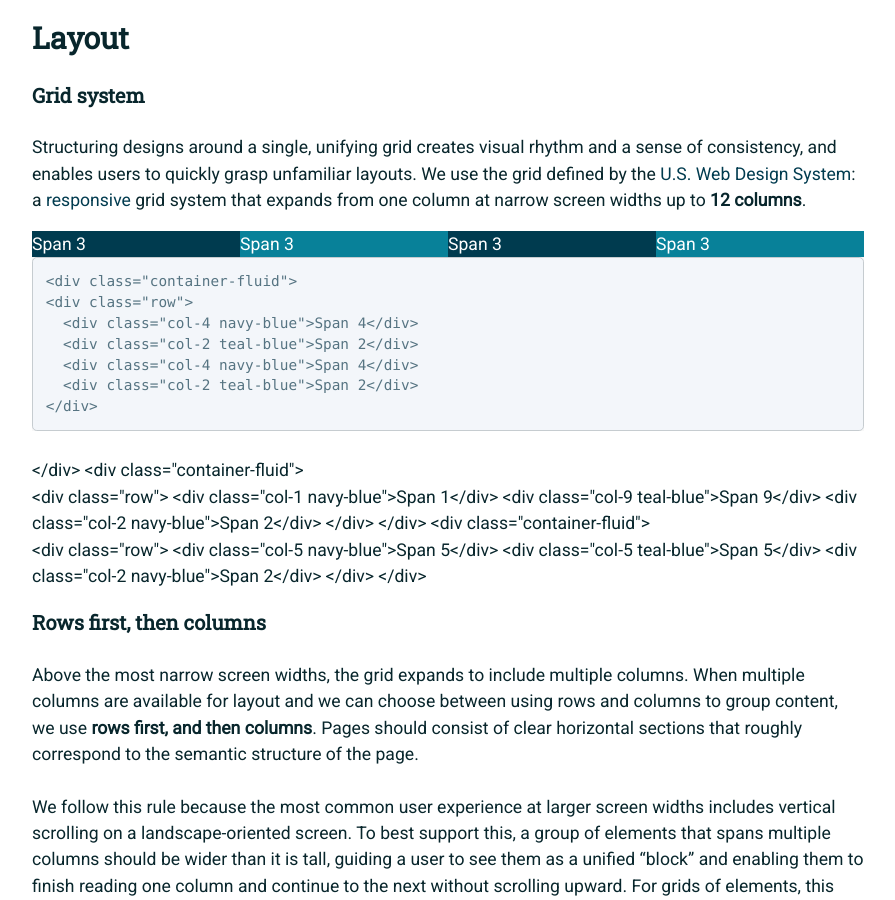
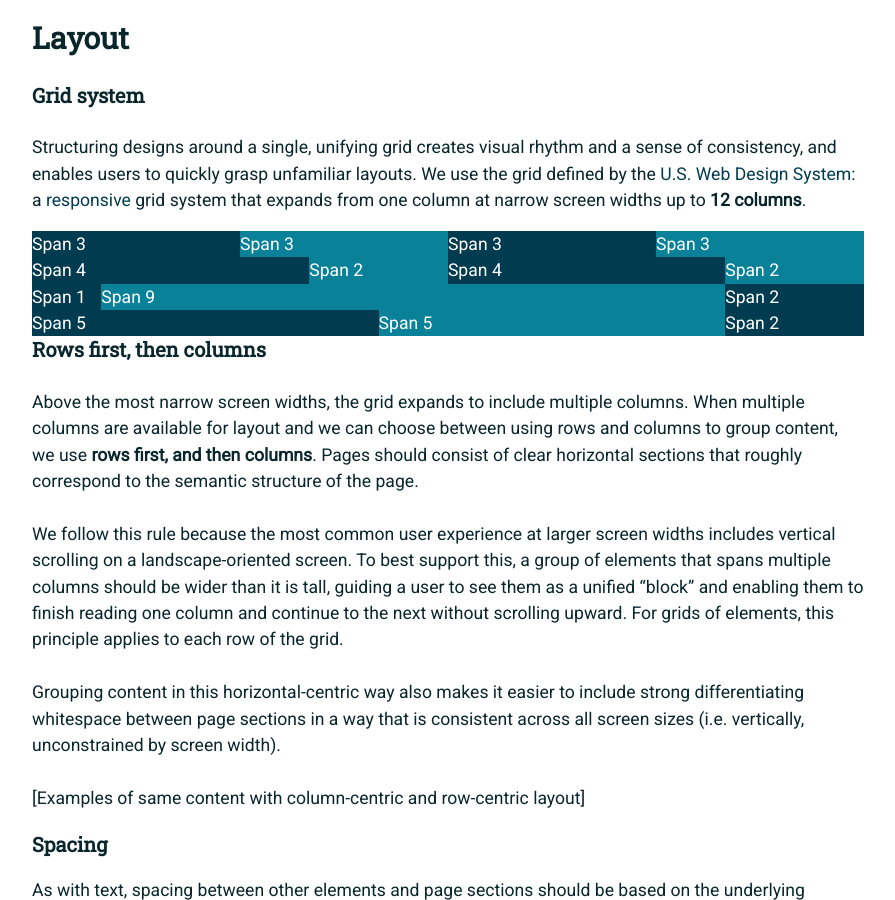
Before and after one commit to usnavy/Navy-Design-Guide, a Jekyll site: the page built from layout.md, in a window 1280 px wide and 900 px high, scrolled down 1274 px. Shown: the whole window, without its empty margins (192-1087 px from the left). Built offline with Jekyll 4.4.1, drawn with Linux system fonts in a browser that asks for light colours; our own code applies the rules of GitHub Pages for plain Markdown files.

Commit message:
Update layout.md

```diff
--- a/layout.md
+++ b/layout.md
@@ -37,23 +37,17 @@ widths up to **12 columns**.
       <div class="col-3 navy-blue">Span 3</div>
       <div class="col-3 teal-blue">Span 3</div>
     </div>
-  </div>
-    <div class="container-fluid">
     <div class="row">
       <div class="col-4 navy-blue">Span 4</div>
       <div class="col-2 teal-blue">Span 2</div>
       <div class="col-4 navy-blue">Span 4</div>
       <div class="col-2 teal-blue">Span 2</div>
     </div>
-  </div>
-      <div class="container-fluid">
     <div class="row">
       <div class="col-1 navy-blue">Span 1</div>
       <div class="col-9 teal-blue">Span 9</div>
       <div class="col-2 navy-blue">Span 2</div>
     </div>
-  </div>
-        <div class="container-fluid">
     <div class="row">
       <div class="col-5 navy-blue">Span 5</div>
       <div class="col-5 teal-blue">Span 5</div>
```
